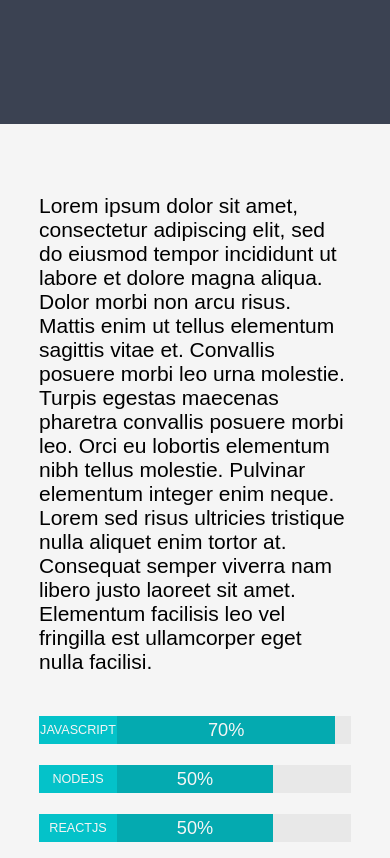
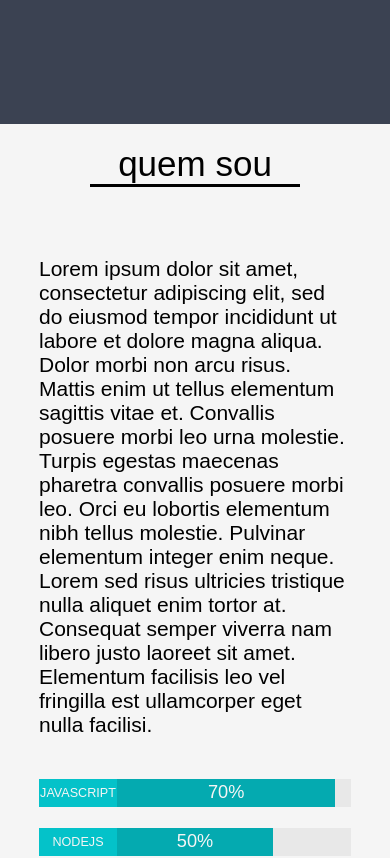
Before and after one commit to euliveiras/porfolio-website, a React (Create React App) app: page / in a window 390 px wide. Shown: the part 720-1578 px from the top of the page. Built offline with nearby package versions, Linux system fonts and the light colour scheme.

Commit message:
adicionei alguns o titulo da seçao

```diff
--- a/src/views/App.tsx
+++ b/src/views/App.tsx
@@ -56,19 +56,24 @@ export default function Home() {
           id="quem-sou"
           className={`${styles.sectionContainer} ${styles.aboutContainer} `}
         >
+          <div className={styles.sectionTitle}>
+            <h2>quem sou</h2>
+            <div />
+          </div>
+          <div className={styles.sectionContent}>
             <div className={styles.aboutTextContainer}>
               <div className={styles.aboutText}>
                 <p>
-                Lorem ipsum dolor sit amet, consectetur adipiscing elit, sed do
-                eiusmod tempor incididunt ut labore et dolore magna aliqua.
+                  Lorem ipsum dolor sit amet, consectetur adipiscing elit, sed
+                  do eiusmod tempor incididunt ut labore et dolore magna aliqua.
                   Dolor morbi non arcu risus. Mattis enim ut tellus elementum
                   sagittis vitae et. Convallis posuere morbi leo urna molestie.
                   Turpis egestas maecenas pharetra convallis posuere morbi leo.
                   Orci eu lobortis elementum nibh tellus molestie. Pulvinar
                   elementum integer enim neque. Lorem sed risus ultricies
-                tristique nulla aliquet enim tortor at. Consequat semper viverra
-                nam libero justo laoreet sit amet. Elementum facilisis leo vel
-                fringilla est ullamcorper eget nulla facilisi.
+                  tristique nulla aliquet enim tortor at. Consequat semper
+                  viverra nam libero justo laoreet sit amet. Elementum facilisis
+                  leo vel fringilla est ullamcorper eget nulla facilisi.
                 </p>
               </div>
               <div className={styles.aboutSkills}>
@@ -86,6 +91,7 @@ export default function Home() {
                 height={280}
                 alt="Foto de Matheus Oliveira"
               />
+            </div>
           </div>
         </section>
         <section
--- a/src/views/home.module.scss
+++ b/src/views/home.module.scss
@@ -27,9 +27,8 @@
 
   padding: 0.9rem;
   transition: border 0.3s;
-}
 
-.arrowContainer a {
+  a {
     display: flex;
     align-items: center;
     justify-content: center;
@@ -37,51 +36,100 @@
     transition: color 0.3s;
     color: whitesmoke;
   }
+}
+
+// .arrowContainer a {
+//   display: flex;
+//   align-items: center;
+//   justify-content: center;
+
+//   transition: color 0.3s;
+//   color: whitesmoke;
+// }
 
 .arrowContainer:hover {
   color: var(--blue-sky);
   border: 1px solid var(--blue-sky);
+
+  a {
+    color: var(--blue-sky);
   }
 
-.arrowContainer:hover a {
-  color: var(--blue-sky);
+  .animatedArrow {
+    transform: rotate(90deg);
   }
+}
+
+// .arrowContainer:hover a {
+//   color: var(--blue-sky);
+// }
 
 .animatedArrow {
   margin-left: 0.5rem;
   transition: transform 0.3s;
 }
 
-.arrowContainer:hover .animatedArrow {
-  transform: rotate(90deg);
-}
+// .arrowContainer:hover .animatedArrow {
+//   transform: rotate(90deg);
+// }
 
 .textContainer {
   display: flex;
   justify-content: center;
   align-items: center;
-}
 
-.textContainer h1 {
+  h1 {
     margin-right: 4rem;
   }
 
-.textContainer img {
+  img {
     border-radius: 10rem;
   }
 
-.textContainer strong {
+  strong {
     color: var(--word-highlighted);
   }
+}
+
+// .textContainer h1 {
+//   margin-right: 4rem;
+// }
+
+// .textContainer img {
+//   border-radius: 10rem;
+// }
+
+// .textContainer strong {
+//   color: var(--word-highlighted);
+// }
 
 .aboutContainer {
+  height: 120vh;
+  background: whitesmoke;
+
+  .sectionTitle {
+    display: flex;
+    justify-content: center;
+    align-items: center;
+    flex-direction: column;
+
+    h2 {
+      margin-top: 40%;
+      color: black;
+    }
+    div {
+      height: 3px;
+      width: 15rem;
+      background: black;
+    }
+  }
+
+  .sectionContent {
     display: flex;
     justify-content: center;
     align-items: center;
     flex-direction: row;
-
-  height: 120vh;
-  background: whitesmoke;
+  }
 }
 
 .selfImageContainer {
@@ -92,9 +140,8 @@
   display: flex;
   justify-content: center;
   align-items: center;
-}
 
-.selfImageContainer img {
+  img {
     position: relative;
     z-index: 1;
 
@@ -102,6 +149,16 @@
 
     border-radius: 20rem;
   }
+}
+
+// .selfImageContainer img {
+//   position: relative;
+//   z-index: 1;
+
+//   margin: 0 10% 20% 0;
+
+//   border-radius: 20rem;
+// }
 
 .aboutTextContainer {
   margin: 0 10% 10% 10%;
@@ -132,7 +189,6 @@
 @media (max-width: 1024px) {
   .homeSection {
     display: flex-start;
-    // height: 80%;
   }
 
   .textContainer {
@@ -151,8 +207,21 @@
   }
 
   .aboutContainer {
+    display: block;
+    height: auto;
+
+    .sectionTitle {
+      h2 {
+        margin-top: 5%;
+      }
+    }
+
+    .sectionContent {
+      display: flex;
+      justify-content: center;
+      align-items: center;
       flex-direction: column;
-    height: auto;
+    }
 
     .selfImageContainer {
       img {
```
Lines whose indentation alone changed are shown as unchanged.
